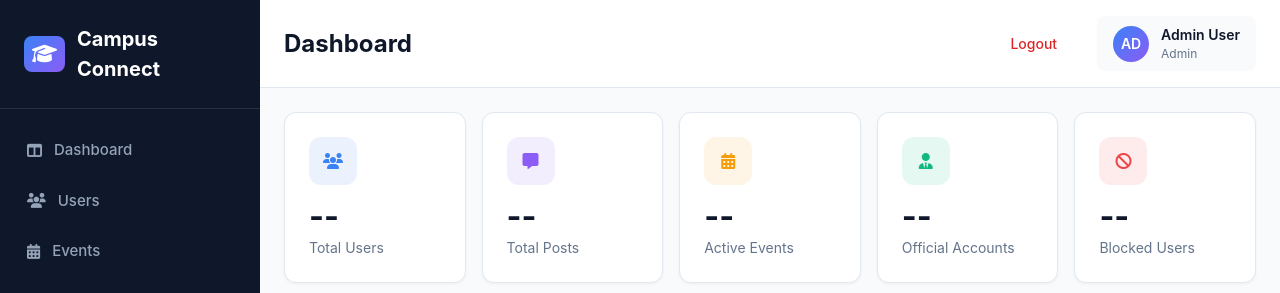
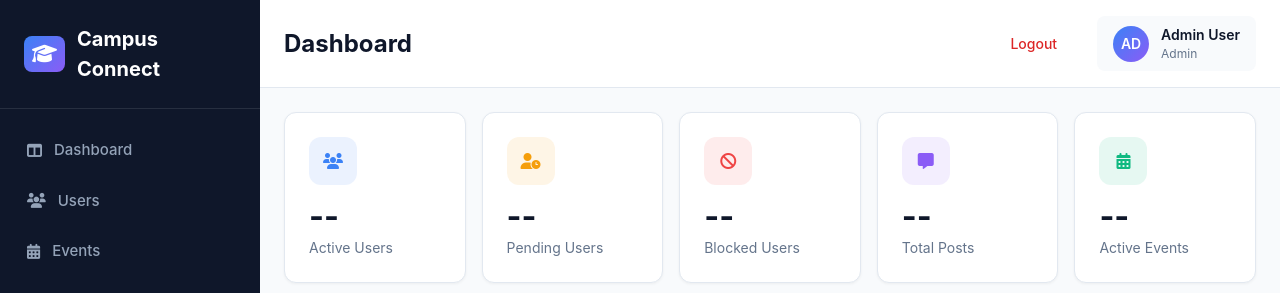
Before and after one commit to dhyeydaftary/Campus-Connect, a Flask app: template templates/admin/dashboard.html in a window 1280 px wide. Shown: the top 293 px of the page. Run offline with Flask 3, Linux system fonts and the light colour scheme; the template is opened without the code that fills it, so the values that code supplies are empty; parts of the project's set-up code (start-up, migrations or seed data) failed here and were passed over; some libraries are stand-ins or nearby versions.

Commit message:
refactor: introduce centralized status-based access control and activation flow

```diff
--- a/app.py
+++ b/app.py
@@ -18,13 +18,14 @@ from flask import (
     redirect,
     url_for,
     abort,
-    current_app
+    current_app,
+    flash
 )
 
 from flask_mail import Mail, Message as EmailMessage
 from config import Config
 from models import *
-from sqlalchemy import func, or_, and_
+from sqlalchemy import func, or_, and_, event
 from werkzeug.utils import secure_filename
 import os
 from datetime import datetime, timezone, timedelta
@@ -71,6 +72,20 @@ db.init_app(app)
 bcrypt.init_app(app)
 mail = Mail(app)
 
+@event.listens_for(User, 'init')
+def set_user_defaults(target, args, kwargs):
+    """
+    Sets default is_password_set flag based on user role.
+    Admins have password set by default.
+    Students default to False (pending OTP/setup).
+    """
+    account_type = kwargs.get('account_type')
+    if 'is_password_set' not in kwargs:
+        if account_type == 'admin':
+            target.is_password_set = True
+        elif account_type == 'student':
+            target.is_password_set = False
+
 # Initialize rate limiter.
 # Use Redis if REDIS_URL is set, otherwise fall back to in-memory storage.
 limiter = Limiter(
@@ -105,27 +120,55 @@ def admin_required():
     if session.get("account_type") != "admin":
         abort(403)  # Forbidden - not an admin
 
+from functools import wraps
+def status_required(allowed_statuses):
+    """
+    Decorator to protect routes based on user status.
+    Redirects to login if user is not authenticated, or if their status is not in the allowed list.
+    """
+    def decorator(f):
+        @wraps(f)
+        def decorated_function(*args, **kwargs):
+            if "user_id" not in session:
+                return redirect(url_for("login_page"))
+
+            user = db.session.get(User, session["user_id"])
+            if not user:
+                session.clear()
+                return redirect(url_for("login_page"))
+
+            if user.status == "BLOCKED":
+                session.clear()
+                flash("Your account is blocked. Please contact support.", "danger")
+                return redirect(url_for("login_page"))
+
+            if user.status not in allowed_statuses:
+                abort(403)
+
+            return f(*args, **kwargs)
+        return decorated_function
+    return decorator
+
+
 @app.before_request
+def before_request_funcs():
+    enforce_user_state()
+
 def enforce_user_state():
     """
     A middleware that enforces user state before every request.
-
-    1.  If a user has not set a password, it redirects them to the setup page.
-    2.  If a user has been deactivated (is_active=False), it logs them out.
+    - Redirects PENDING users to the password setup page.
+    - Logs out and blocks BLOCKED users.
     """
     if 'user_id' not in session:
         return
 
-    # Define endpoints that are always accessible to prevent redirect loops.
     exempt_endpoints = [
-        'set_password_page',    # The page to set the password
-        'update_password',      # The API endpoint that saves the new password
-        'logout',               # Always allow users to log out
-        'static',               # For CSS, JS, etc.
-        'favicon',
-        'login_page'
+        'login_page', 'logout', 'static', 'favicon',
+        'set_password_page', 'update_password',
+        'reset_password_page', 'reset_password_with_token'
     ]
-    if request.endpoint in exempt_endpoints:
+    if request.endpoint in exempt_endpoints or request.path.startswith('/api/auth/'):
         return
 
     user = db.session.get(User, session['user_id'])
@@ -133,16 +176,15 @@ def enforce_user_state():
         session.clear()
         return redirect(url_for('login_page'))
 
-    # Priority 1: New user must set a password.
-    # This allows an inactive new user to proceed to the setup page.
-    if not user.is_password_set:
+    # If user is blocked, log them out immediately.
+    if user.status == "BLOCKED":
+        session.clear()
+        flash("Your account is blocked. Please contact administration.", "danger")
+        return redirect(url_for('login_page'))
+
+    # If user is pending, they must set their password.
+    if user.status == "PENDING" and not user.is_password_set:
         return redirect(url_for('set_password_page'))
-
-    # Priority 2: Established user who has been deactivated must be logged out.
-    # This check runs only if the user already has a password.
-    if not user.is_active:
-        session.clear()
-        return redirect(url_for('login_page'))
 
 def save_uploaded_file(file, file_type):
     """
@@ -207,7 +249,9 @@ def get_content_activity():
             func.date(func.timezone('UTC', Post.created_at)),
             func.count(Post.id)
         )
+        .join(User, Post.user_id == User.id)
         .filter(Post.created_at >= start_dt)
+        .filter(User.status == 'ACTIVE')
         .group_by(func.date(func.timezone('UTC', Post.created_at)))
         .all()
     )
@@ -221,7 +265,9 @@ def get_content_activity():
             func.date(func.timezone('UTC', Event.event_date)),
             func.count(Event.id)
         )
+        .join(User, Event.user_id == User.id)
         .filter(Event.event_date >= start_dt)
+        .filter(User.status == 'ACTIVE')
         .group_by(func.date(func.timezone('UTC', Event.event_date)))
         .all()
     )
@@ -499,7 +545,7 @@ def get_enrollment_suggestions():
     users = User.query.filter(
         User.major == major,
         User.enrollment_no.ilike(f"{query}%"),
-        User.is_active == True
+        User.status.in_(['ACTIVE', 'PENDING'])
     ).limit(5).all()
 
     suggestions = [u.enrollment_no for u in users]
@@ -548,15 +594,13 @@ def request_otp():
     if user.major.lower() != major.lower():
         return jsonify({"error": "Enrollment number does not match the selected major."}), 400
 
-    # Allow inactive users to proceed ONLY IF they are setting up their account.
-    # A truly disabled (blocked) user will have a password hash.
-    if not user.is_active and user.password_hash is not None:
+    if user.status == "BLOCKED":
         return jsonify({"error": "Account is disabled."}), 403
 
-    # Security: Prevent OTP login if a password is set, forcing password-based login.
-    if user.password_hash is not None:
+    if user.status == "ACTIVE":
         return jsonify({"error": "Password already set. Please login with password."}), 400
 
+    # PENDING users can proceed
     # Generate and save OTP
     otp_code = generate_otp()
     expiry = datetime.now(timezone.utc) + timedelta(minutes=5)
@@ -660,8 +704,19 @@ def login_with_password():
     if not user or not user.check_password(password):
         return jsonify({"error": "Invalid credentials"}), 401
 
-    if not user.is_active:
-        return jsonify({"error": "Account is disabled"}), 403
+    if user.status == "BLOCKED":
+        return jsonify({"error": "Account is blocked"}), 403
+
+    if user.status == "PENDING":
+        # Log the user in, but force them to the set-password page.
+        session.clear()
+        session["user_id"] = user.id
+        session["user_name"] = user.full_name
+        session["account_type"] = user.account_type
+        return jsonify({
+            "message": "Login successful, redirecting to password setup.",
+            "redirect_url": url_for("set_password_page")
+        }), 200
 
     # Security: Prevent session fixation.
     session.clear()
@@ -692,7 +747,7 @@ def forgot_password_request():
         or_(User.enrollment_no == identifier, User.email == identifier)
     ).first()
 
-    if user and user.is_active:
+    if user and user.status == 'ACTIVE':
         # Generate a timed, signed token
         ts = URLSafeTimedSerializer(app.config["SECRET_KEY"])
         token = ts.dumps(user.email, salt=app.config["SECURITY_PASSWORD_SALT"])
@@ -2540,27 +2595,27 @@ def update_password():
     if new_password != confirm_password:
         return jsonify({"error": "Passwords do not match"}), 400
 
-    # If user has a password set, verify it
+    # If user already has a password (i.e., not the first time), verify the current one.
     if user.password_hash:
         if not current_password:
             return jsonify({"error": "Current password is required"}), 400
         if not user.check_password(current_password):
             return jsonify({"error": "Incorrect current password"}), 400
 
-    # Check if this is the first time the password is being set.
-    is_first_password_set = not user.is_password_set
+    # This is the activation step. Check if the user is pending before changing password.
+    is_activating = user.status == "PENDING"
 
     user.set_password(new_password)
 
     # Activate the user and mark password as set
-    if is_first_password_set:
+    if is_activating:
+        user.status = "ACTIVE"
         user.is_password_set = True
-        user.is_active = True
 
     db.session.commit()
 
     # Send the welcome email only after the user has set their password for the first time.
-    if is_first_password_set:
+    if is_activating:
         send_welcome_email(user)
 
     return jsonify({
@@ -2583,9 +2638,9 @@ def admin_dashboard_overview():
     try:
         # --- Key Performance Indicators (KPIs) ---
         total_users = User.query.count()
-        active_users = User.query.filter_by(is_active=True).count()
-        blocked_users = User.query.filter_by(is_active=False).count()
-        official_users = User.query.filter_by(account_type="official").count()
+        active_users = User.query.filter_by(status='ACTIVE').count()
+        pending_users = User.query.filter_by(status='PENDING').count()
+        blocked_users = User.query.filter_by(status='BLOCKED').count()
         total_posts = Post.query.count()
         active_events = Event.get_active_count()
 
@@ -2594,7 +2649,7 @@ def admin_dashboard_overview():
         role_distribution_query = db.session.query(
             User.account_type,
             func.count(User.id).label('count')
-        ).group_by(User.account_type).all()
+        ).filter(User.status == 'ACTIVE').group_by(User.account_type).all()
 
         role_distribution = {
             role: count for role, count in role_distribution_query
@@ -2604,7 +2659,7 @@ def admin_dashboard_overview():
         user_growth_query = db.session.query(
             func.date(User.created_at).label('date'),
             func.count(User.id).label('count')
-        ).group_by(func.date(User.created_at)).order_by(func.date(User.created_at)).all()
+        ).filter(User.status == 'ACTIVE').group_by(func.date(User.created_at)).order_by(func.date(User.created_at)).all()
 
         user_growth = [
             {
@@ -2619,7 +2674,7 @@ def admin_dashboard_overview():
         return jsonify({
             "totalUsers": total_users,
             "activeUsers": active_users,
-            "officialUsers": official_users,
+            "pendingUsers": pending_users,
             "blockedUsers": blocked_users,
             "totalPosts": total_posts,
             "activeEvents": active_events,
@@ -2654,14 +2709,14 @@ def admin_get_users():
         "email": user.email,
         "role": user.account_type, # Frontend expects 'role'
         "major": user.major,
-        "status": "active" if user.is_active else "blocked", # Frontend expects 'status' string
+        "status": user.status.lower(), # PENDING, ACTIVE, BLOCKED
         "joinDate": user.created_at.strftime('%Y-%m-%d')
     } for user in users]), 200
 
 
 @app.route("/admin/api/users/<int:user_id>/toggle", methods=["POST"])
 def admin_toggle_user_status(user_id):
-    """Toggles a user's active/blocked status and logs the action."""
+    """Toggles a user's status between ACTIVE and BLOCKED."""
     admin_required()
 
     # Prevent admin from disabling themselves
@@ -2672,16 +2727,21 @@ def admin_toggle_user_status(user_id):
     if not user:
         abort(404)
 
-    # Toggle the is_active status
-    old_status = user.is_active
-    user.is_active = not user.is_active
+    old_status = user.status
+
+    # If user is BLOCKED, activate them. Otherwise, block them.
+    # This prevents accidentally activating PENDING users.
+    if user.status == 'BLOCKED':
+        user.status = 'ACTIVE'
+    else:
+        user.status = 'BLOCKED'
 
     # Log the action
     log = AdminLog(
         admin_id=session["user_id"],
-        action_type="toggle_user",
+        action_type="set_user_status",
         target_user_id=user_id,
-        details=f"Changed is_active from {old_status} to {user.is_active}"
+        details=f"Changed status from {old_status} to {user.status}"
     )
     db.session.add(log)
     db.session.commit()
@@ -2690,7 +2750,7 @@ def admin_toggle_user_status(user_id):
         "success": True,
         "user": {
             "id": user.id,
-            "status": "active" if user.is_active else "blocked"
+            "status": user.status.lower() # Return new status for frontend
         }
     }), 200
 
@@ -2955,7 +3015,6 @@ def seed_admin():
         major="Administration",
         batch="N/A",
         account_type="admin",
-        is_active=True,
         is_verified=True,  # Admin is trusted by default
         enrollment_no="ADMIN001"
     )
@@ -3062,7 +3121,7 @@ def admin_get_user_details(user_id):
         "full_name": user.full_name,
         "email": user.email,
         "role": user.account_type,
-        "status": "active" if user.is_active else "blocked",
+        "status": user.status.lower(),
         "university": user.university,
         "major": user.major,
         "batch": user.batch,
@@ -3172,7 +3231,7 @@ def search_all():
             User.last_name.ilike(search_term),
             User.major.ilike(search_term)
         ),
-        User.is_active == True
+        User.status == 'ACTIVE'
     ).limit(5).all()
 
     # 2. Search Announcements (Title)
--- a/chat_routes.py
+++ b/chat_routes.py
@@ -261,7 +261,7 @@ def search_users_for_chat():
     # Limit to 10 results for performance
     users = User.query.filter(
         User.id != user_id,
-        User.is_active == True,
+        User.status == 'ACTIVE',
         User.account_type != 'admin',  # Exclude admin from search
         or_(
             User.first_name.ilike(f"%{query}%"),
--- a/static/js/admin/admin_dashboard_chart.js
+++ b/static/js/admin/admin_dashboard_chart.js
@@ -26,8 +26,8 @@
                 if (el) el.textContent = val?.toLocaleString?.() ?? "0";
             };
 
-            setText("total-users", data.totalUsers);
-            setText("official-users", data.officialUsers);
+            setText("active-users", data.activeUsers);
+            setText("pending-users", data.pendingUsers);
             setText("blocked-users", data.blockedUsers);
             setText("total-posts", data.totalPosts);
             setText("active-events", data.activeEvents);
--- a/static/js/admin/dashboard.js
+++ b/static/js/admin/dashboard.js
@@ -9,8 +9,8 @@ async function initDashboard() {
     const data = await API.getDashboardOverview();
 
     // Update KPIs
-    document.getElementById('total-users').textContent = data.totalUsers.toLocaleString();
-    document.getElementById('official-users').textContent = data.officialUsers.toLocaleString();
+    document.getElementById('active-users').textContent = data.activeUsers.toLocaleString();
+    document.getElementById('pending-users').textContent = data.pendingUsers.toLocaleString();
     document.getElementById('blocked-users').textContent = data.blockedUsers.toLocaleString();
     document.getElementById('total-posts').textContent = data.totalPosts.toLocaleString();
     document.getElementById('active-events').textContent = data.activeEvents.toLocaleString();
--- a/templates/admin/dashboard.html
+++ b/templates/admin/dashboard.html
@@ -11,8 +11,22 @@
             <div class="kpi-icon blue">
                 <i class="fa-solid fa-users"></i>
             </div>
-            <div class="kpi-value" id="total-users">--</div>
-            <div class="kpi-label">Total Users</div>
+            <div class="kpi-value" id="active-users">--</div>
+            <div class="kpi-label">Active Users</div>
+        </div>
+        <div class="kpi-card">
+            <div class="kpi-icon orange">
+                <i class="fa-solid fa-user-clock"></i>
+            </div>
+            <div class="kpi-value" id="pending-users">--</div>
+            <div class="kpi-label">Pending Users</div>
+        </div>
+        <div class="kpi-card">
+            <div class="kpi-icon red">
+                <i class="fa-solid fa-ban"></i>
+            </div>
+            <div class="kpi-value" id="blocked-users">--</div>
+            <div class="kpi-label">Blocked Users</div>
         </div>
         <div class="kpi-card">
             <div class="kpi-icon purple">
@@ -22,25 +36,11 @@
             <div class="kpi-label">Total Posts</div>
         </div>
         <div class="kpi-card">
-            <div class="kpi-icon orange">
+            <div class="kpi-icon green">
                 <i class="fa-solid fa-calendar-days"></i>
             </div>
             <div class="kpi-value" id="active-events">--</div>
             <div class="kpi-label">Active Events</div>
-        </div>
-        <div class="kpi-card">
-            <div class="kpi-icon green">
-                <i class="fa-solid fa-user-tie"></i>
-            </div>
-            <div class="kpi-value" id="official-users">--</div>
-            <div class="kpi-label">Official Accounts</div>
-        </div>
-        <div class="kpi-card">
-            <div class="kpi-icon red">
-                <i class="fa-solid fa-ban"></i>
-            </div>
-            <div class="kpi-value" id="blocked-users">--</div>
-            <div class="kpi-label">Blocked Users</div>
         </div>
     </div>
     <!-- Charts Row -->
--- a/templates/admin/users.html
+++ b/templates/admin/users.html
@@ -13,6 +13,12 @@
                     id="search-input">
                 <select class="form-select" style="width: 150px;" id="branch-filter">
                     <option value="">All Branches</option>
+                </select>
+                <select class="form-select" style="width: 150px;" id="status-filter">
+                    <option value="">All Statuses</option>
+                    <option value="active" selected>Active</option>
+                    <option value="pending">Pending</option>
+                    <option value="blocked">Blocked</option>
                 </select>
                 <select class="form-select" style="width: 150px;" id="role-filter">
                     <option value="">All Roles</option>
```
Also changed, not shown: models.py (+13 -6 lines), static/js/admin/users.js (+8 -3 lines).
